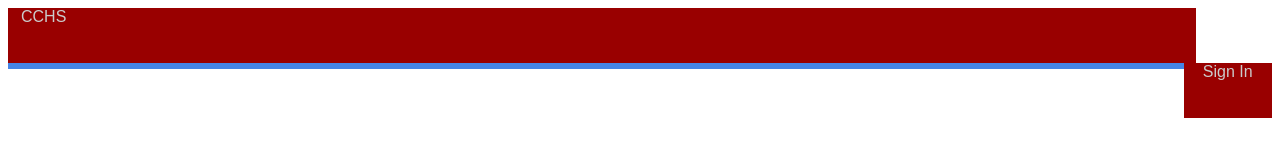
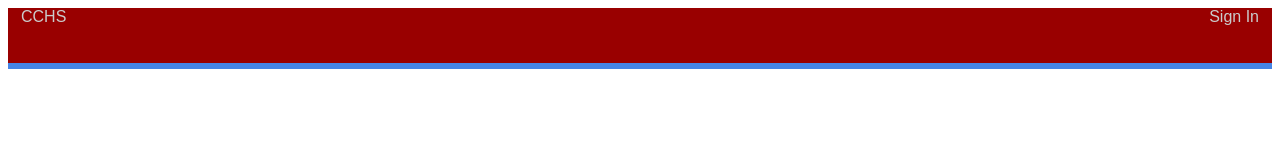
Before and after one commit to SomethingsBruin-WebTeam/SBWebsite, a plain HTML site: page index.html in a window 1280 px wide. Drawn offline with Linux system fonts and the light colour scheme.

Commit message:
More Changes, something is up with the formatting on a browser. Works fine with CSSDesk. Check it out Woosung.

```diff
--- a/indexstyle.css
+++ b/indexstyle.css
@@ -20,10 +20,10 @@
 
 #SignIn {
   font-family:Arial;
-  font-size:45;
+  font-size:23;
   text-align:center;
   position: right;
-  width: 7%;
+  width: 6%;
   height: 100%;
   background-color:#990000;
   float:right;
@@ -44,7 +44,7 @@
 
 .LogoHome {
   font-family:Arial;
-  font-size:45;
+  font-size:23;
   text-align:center;
   position: right;
   width: 6%;
```
